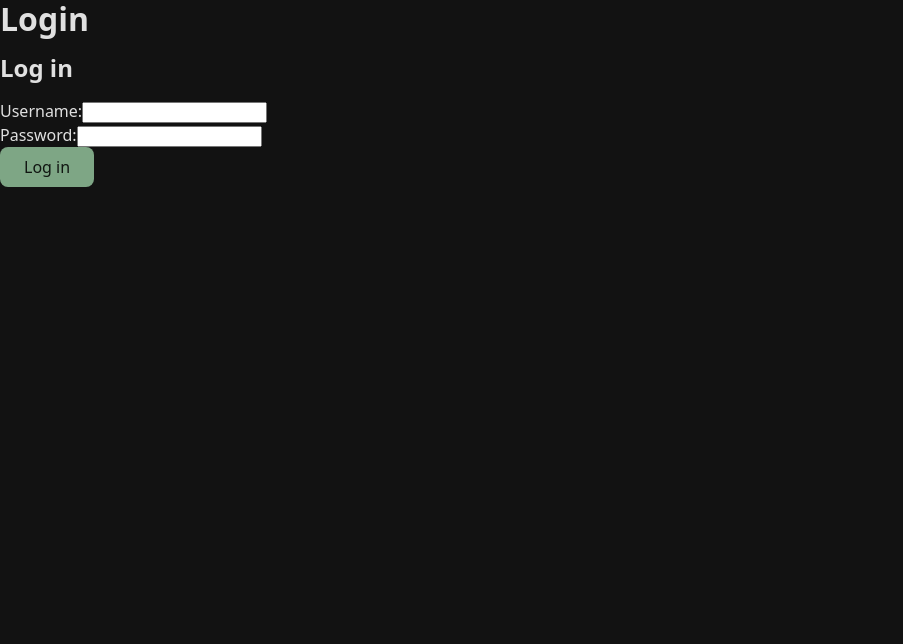
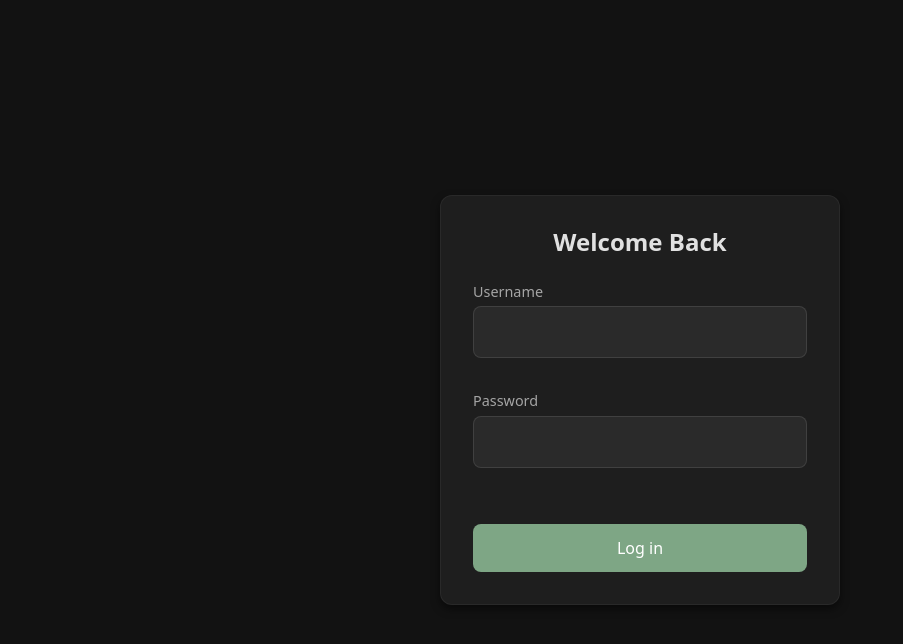
Before and after one commit to OliveTreeDotpng/myboulders-frontend, a React (Vite) app: page /login in a window 1280 px wide. Shown: the top 644 px of the page, without its empty margins (0-903 px from the left). Built offline with nearby package versions, Linux system fonts and the light colour scheme.

Commit message:
Our new log in page with global styling 8)

```diff
--- a/src/components/LoginForm.jsx
+++ b/src/components/LoginForm.jsx
@@ -1,5 +1,6 @@
 import { useState } from "react";
 import { login } from "../services/authApi";
+import Button from "./Button";
 
 function LoginForm({ onLoginSuccess }) {
     const [username, setUsername] = useState("");
@@ -13,17 +14,11 @@ function LoginForm({ onLoginSuccess }) {
 
         try {
             await login({ username, password });
-
-            // Clear error message
             setErrorMessage("");
-
-            // Only call the success function if it's provided
             if (onLoginSuccess) {
                 onLoginSuccess();
             }
-
         } catch (error) {
-            // Handle network or server error
             setErrorMessage(error.message || "Login failed");
         } finally {
             setLoading(false);
@@ -31,39 +26,50 @@ function LoginForm({ onLoginSuccess }) {
     };
 
     return (
-        <form onSubmit={handleSubmit}>
-            <h2>Log in</h2>
+        <div className="auth-container">
+            <form className="auth-form" onSubmit={handleSubmit}>
+                <h2>Welcome Back</h2>
 
                 {errorMessage && (
-                <p style={{ color: "red" }} aria-live="polite">
+                    <p className="error-text" aria-live="polite">
                         {errorMessage}
                     </p>
                 )}
 
-            <div>
-                <label>Username:</label>
+                <div className="form-group">
+                    <label htmlFor="username">Username</label>
                     <input
+                        id="username"
                         type="text"
+                        className="input"
                         value={username}
                         onChange={(e) => setUsername(e.target.value)}
                         required
                     />
                 </div>
 
-            <div>
-                <label>Password:</label>
+                <div className="form-group">
+                    <label htmlFor="password">Password</label>
                     <input
+                        id="password"
                         type="password"
+                        className="input"
                         value={password}
                         onChange={(e) => setPassword(e.target.value)}
                         required
                     />
                 </div>
 
-            <button type="submit" disabled={loading}>
+                <Button
+                    type="submit"
+                    variant="primary"
+                    disabled={loading}
+                    className="auth-button"
+                >
                     {loading ? "Logging in..." : "Log in"}
-            </button>
+                </Button>
             </form>
+        </div>
     );
 }
 
--- a/src/pages/Login.jsx
+++ b/src/pages/Login.jsx
@@ -1,21 +1,15 @@
 import React from "react";
 import { useNavigate } from "react-router-dom";
-import LoginForm from "../components/LoginForm"; // justera sökvägen om det behövs
+import LoginForm from "../components/LoginForm";
 
 function Login() {
     const navigate = useNavigate();
 
     const handleLoginSuccess = () => {
-        // Redirect after successful login
         navigate("/dashboard");
     };
 
-    return (
-        <div>
-            <h1>Login</h1>
-            <LoginForm onLoginSuccess={handleLoginSuccess} />
-        </div>
-    );
+    return <LoginForm onLoginSuccess={handleLoginSuccess} />;
 }
 
 export default Login;
--- a/src/styles/global.css
+++ b/src/styles/global.css
@@ -219,3 +219,71 @@ button:active, .button:active {
   color: var(--color-error); /* Error color */
   font-size: 0.875rem; /* Slightly smaller font size */
 }
+
+/* Authentication Form Styles */
+.auth-container {
+  min-height: 100vh;
+  display: flex;
+  align-items: center;
+  justify-content: center;
+  padding: var(--space-4);
+  background-color: var(--color-background);
+}
+
+.auth-form {
+  width: 100%;
+  max-width: 400px;
+  padding: var(--space-5);
+  background-color: var(--color-surface);
+  border-radius: var(--border-radius-lg);
+  box-shadow: var(--box-shadow-md);
+  border: 1px solid rgba(255, 255, 255, 0.05);
+}
+
+.auth-form h2 {
+  margin-bottom: var(--space-4);
+  text-align: center;
+  color: var(--color-text-primary);
+}
+
+.form-group {
+  margin-bottom: var(--space-4);
+}
+
+.form-group label {
+  display: block;
+  margin-bottom: var(--space-2);
+  color: var(--color-text-secondary);
+  font-size: 0.9rem;
+}
+
+.auth-form .input {
+  width: 100%;
+  padding: var(--space-3);
+  background-color: var(--color-surface-variant);
+  border: 1px solid rgba(255, 255, 255, 0.1);
+  border-radius: var(--border-radius-md);
+  color: var(--color-text-primary);
+  font-size: 1rem;
+  transition: all var(--transition-normal);
+}
+
+.auth-form .input:focus {
+  outline: none;
+  border-color: var(--color-primary);
+  box-shadow: 0 0 0 2px rgba(126, 166, 133, 0.2);
+}
+
+.auth-button {
+  width: 100%;
+  margin-top: var(--space-4);
+}
+
+.error-text {
+  color: var(--color-error);
+  background-color: rgba(207, 102, 121, 0.1);
+  padding: var(--space-3);
+  border-radius: var(--border-radius-md);
+  margin-bottom: var(--space-4);
+  font-size: 0.9rem;
+}
```
Lines whose indentation alone changed are shown as unchanged.
